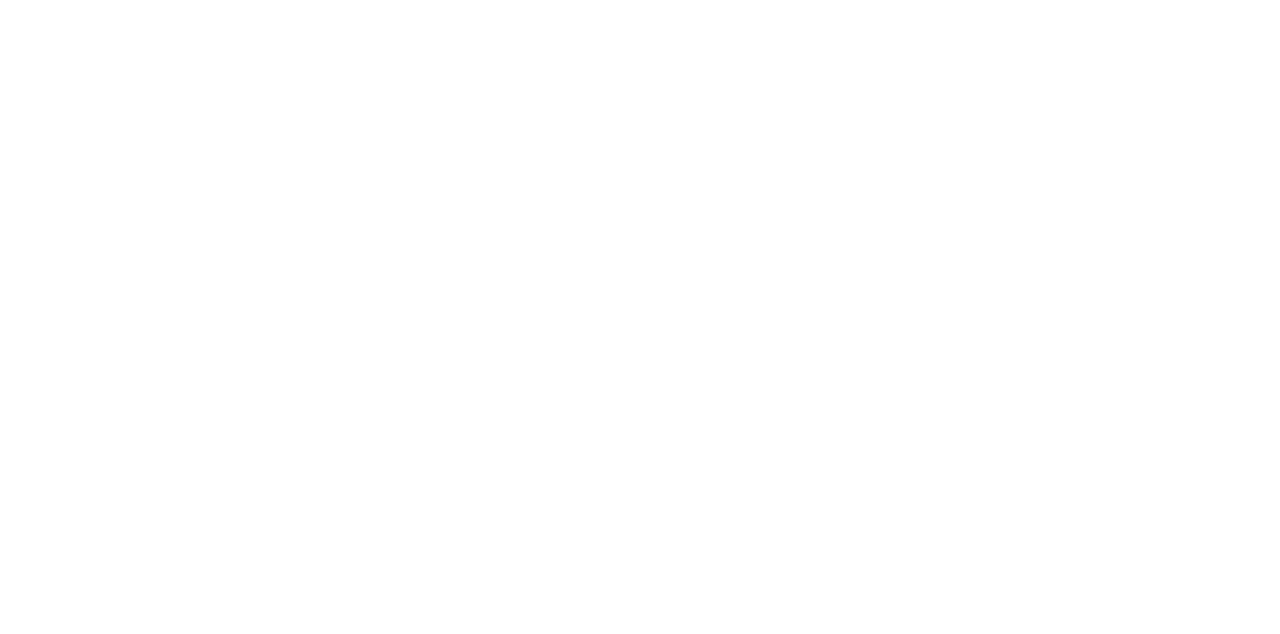
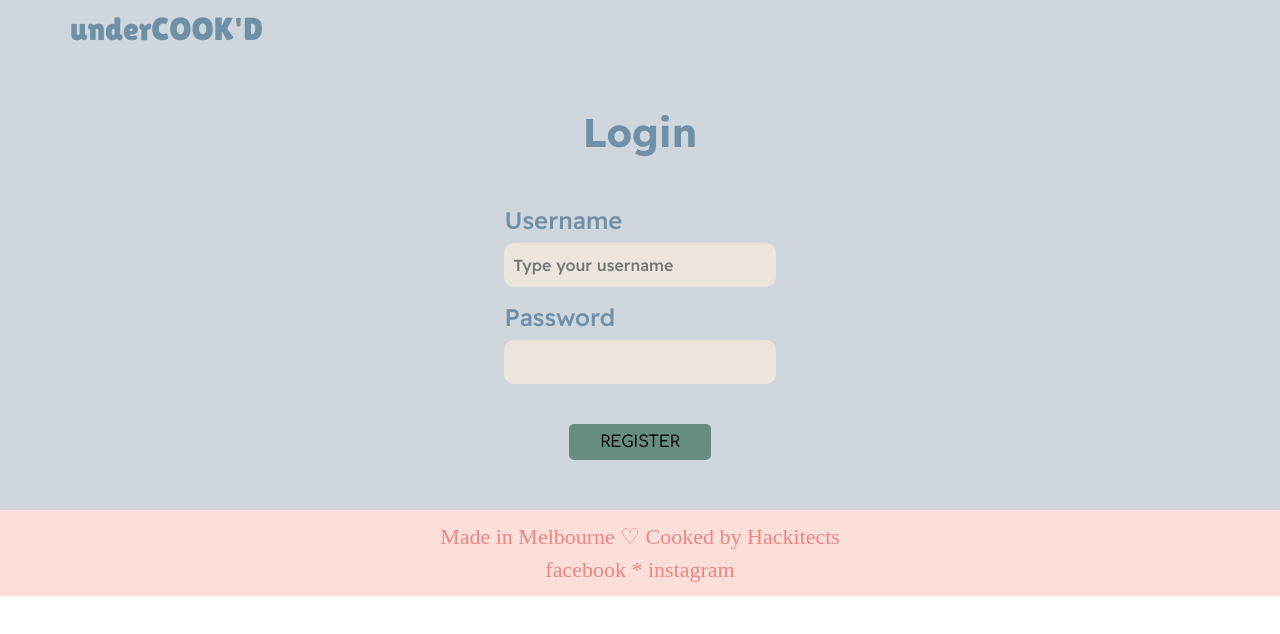
Before and after one commit to KahMeng2/hackitects, a React (Vite) app in the folder client/: page /login in a window 1280 px wide. Before the commit this address had no page. Shown: the top 634 px of the page. Built offline with nearby package versions, Linux system fonts and the light colour scheme; a web font is replaced by a local one.

Commit message:
dynamic coloring

```diff
--- a/client/src/component/NavBar.jsx
+++ b/client/src/component/NavBar.jsx
@@ -6,11 +6,22 @@
 
     const location = useLocation();
 
-    if (location.pathname === '/signup' || location.pathname === '/login'){
+    if (location.pathname === '/signup'){
         return (
             <header style={{display: "flex", alignItems: "center",
             justifyContent: "space-between", backgroundColor: "#BEC9C0", width:'100%', paddingTop:"5px", paddingBottom:"5px"}}>
                 <span style={{color:"#688D84", fontFamily: "Lilita One", fontSize: 32, marginLeft:"70px"}}>
+                    underCOOK'D
+                </span>
+            </header>
+        )
+    }
+
+    else if (location.pathname === '/login'){
+        return (
+            <header style={{display: "flex", alignItems: "center",
+            justifyContent: "space-between", backgroundColor: "#CFD6DC", width:'100%', paddingTop:"5px", paddingBottom:"5px"}}>
+                <span style={{color:"var(--darker-blue)", fontFamily: "Lilita One", fontSize: 32, marginLeft:"70px"}}>
                     underCOOK'D
                 </span>
             </header>
--- a/client/src/component/UserAndPass.jsx
+++ b/client/src/component/UserAndPass.jsx
@@ -1,12 +1,31 @@
-import { Form } from "react-router-dom"
+import { Form, useLocation} from "react-router-dom"
 import RegisButton from "./RegisterButton"
 
 
 const UserAndPW = () => {
 
+    const location = useLocation();
+
+    const getColours = () => {
+        if (location.pathname === '/signup'){
+            return {
+                bgcolour:"#BEC9C0",
+                textcolour:"#688D84"
+            }
+        }
+        else if (location.pathname === '/login'){
+            return {
+                bgcolour:"#CFD6DC",
+                textcolour:"#7090A8"
+            }
+        }
+    }
+
+    const {bgcolour, textcolour} = getColours();
+
     const styles = {
         input: {
-            color:"#84A59D",
+            color:textcolour,
             backgroundColor:"#ECE5DE",
             border: "none",
             borderRadius: "10px",
@@ -21,11 +40,11 @@
     return (
         <div>
             <div className="input-group mb-3" style={{fontFamily:"Readex Pro", display:"block"}}>
-                <h4 style={{color:"#688D84", fontWeight:"500", textAlign:"left"}}>Username</h4>
+                <h4 style={{color:textcolour, fontWeight:"500", textAlign:"left"}}>Username</h4>
                 <input placeholder="Type your username" style={styles.input}/>
             </div>
             <div className="input-group mb-3" style={{fontFamily:"Readex Pro", display:"block"}}>
-                <h4 style={{color:"#688D84", fontWeight:"500", textAlign:"left"}}>Password</h4>
+                <h4 style={{color:textcolour, fontWeight:"500", textAlign:"left"}}>Password</h4>
                 <input type="password" style={styles.input}/>
             </div>
             <div style={{marginTop:"40px", paddingBottom:"50px"}}>
--- /dev/null
+++ b/client/src/pages/LogInPage.jsx
@@ -0,0 +1,19 @@
+import UserAndPW from "../component/UserAndPass"
+import Footer from "../component/Footer"
+
+
+const LoginPage = () => {
+    return (
+        <div>
+            <div style={{backgroundColor:"#CFD6DC"}}>
+                <h1 style={{color:"var(--darker-blue)", fontFamily:"Readex Pro",paddingTop:"50px", marginBottom:"50px", fontWeight:"700"}}>Login</h1>
+                <div style={{backgroundColor:"#CFD6DC", display:"flex", alignSelf:"center", justifyContent:"center"}}>
+                    <UserAndPW/>
+                </div>
+            </div>
+            <Footer/>
+        </div>
+    )
+}
+
+export default LoginPage
```
Also changed, not shown: client/src/App.jsx (+5 -5 lines).
